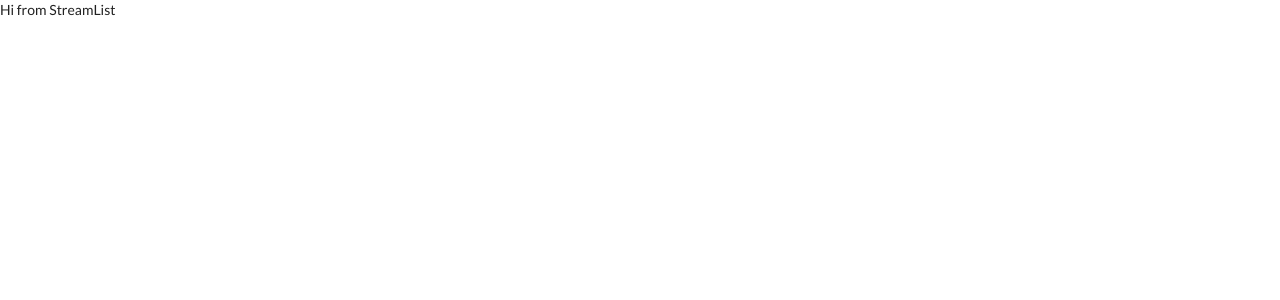
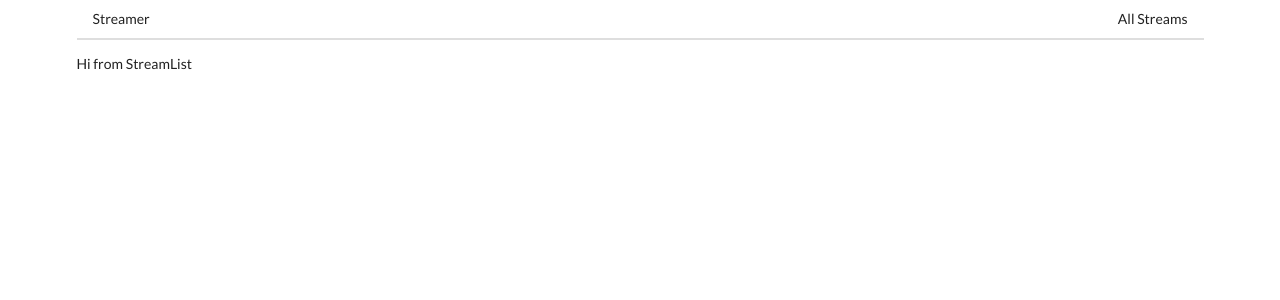
Before and after one commit to backpackerhh/react-course-streams-client, a React (Create React App) app: page / in a window 1280 px wide. Shown: the top 300 px of the page. Built offline with nearby package versions, Linux system fonts and the light colour scheme.

Commit message:
Add app header

```diff
--- a/src/components/App.js
+++ b/src/components/App.js
@@ -1,6 +1,7 @@
 import React from "react";
 import { BrowserRouter, Route } from "react-router-dom";
 
+import Header from "./Header";
 import StreamList from "./streams/StreamList";
 import StreamCreate from "./streams/StreamCreate";
 import StreamEdit from "./streams/StreamEdit";
@@ -9,9 +10,11 @@
 
 const App = () => {
   return (
-    <div>
+    <div className="ui container">
       <BrowserRouter>
         <div>
+          <Header />
+
           <Route path="/" exact component={StreamList} />
           <Route path="/streams/new" exact component={StreamCreate} />
           <Route path="/streams/edit" exact component={StreamEdit} />
--- /dev/null
+++ b/src/components/Header.js
@@ -0,0 +1,20 @@
+import React from "react";
+import { Link } from "react-router-dom";
+
+const Header = () => {
+  return (
+    <div className="ui secondary pointing menu">
+      <Link className="item" to="/">
+        Streamer
+      </Link>
+
+      <div className="right menu">
+        <Link className="item" to="/">
+          All Streams
+        </Link>
+      </div>
+    </div>
+  );
+};
+
+export default Header;
```
